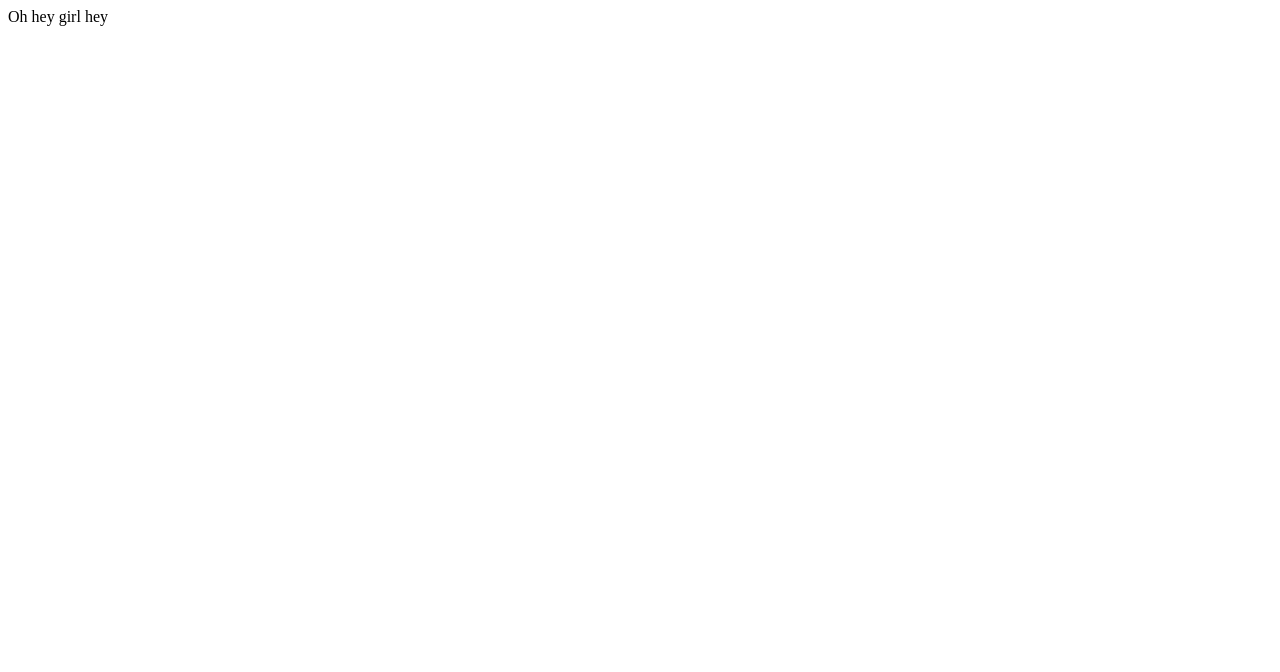
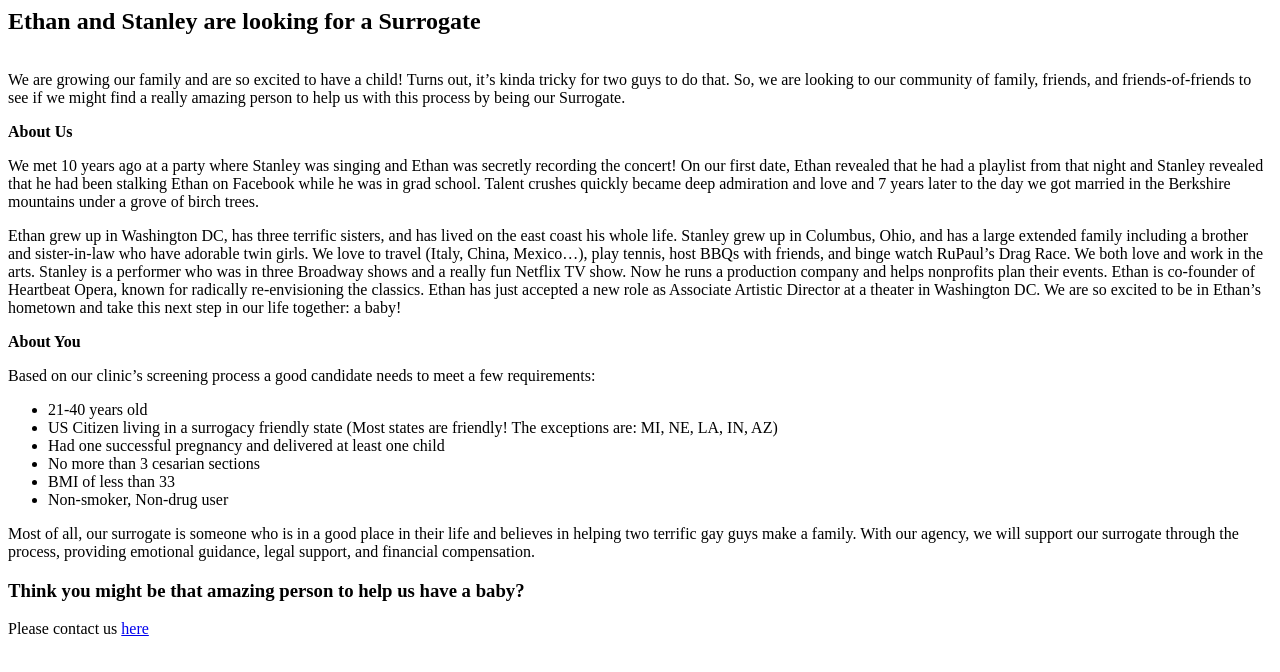
Before and after one commit to clheard54/ethanandstanley, a plain HTML site: page index.html in a window 1280 px wide. Drawn offline with Linux system fonts and the light colour scheme.

Commit message:
bare bones

```diff
--- a/index.html
+++ b/index.html
@@ -1 +1,28 @@
-<p>Oh hey girl hey</p>
+<h2>Ethan and Stanley are looking for a Surrogate</h2>
+
+
+<img></img>
+
+<p>We are growing our family and are so excited to have a child! Turns out, it’s kinda tricky for two guys to do that. So, we are looking to our community of family, friends, and friends-of-friends to see if we might find a really amazing person to help us with this process by being our Surrogate.</p>
+
+<b>About Us</b>
+<p>We met 10 years ago at a party where Stanley was singing and Ethan was secretly recording the concert! On our first date, Ethan revealed that he had a playlist from that night and Stanley revealed that he had been stalking Ethan on Facebook while he was in grad school. Talent crushes quickly became deep admiration and love and 7 years later to the day we got married in the Berkshire mountains under a grove of birch trees.</p>
+
+<p>Ethan grew up in Washington DC, has three terrific sisters, and has lived on the east coast his whole life. Stanley grew up in Columbus, Ohio, and has a large extended family including a brother and sister-in-law who have adorable twin girls. We love to travel (Italy, China, Mexico…), play tennis, host BBQs with friends, and binge watch RuPaul’s Drag Race. We both love and work in the arts. Stanley is a performer who was in three Broadway shows and a really fun Netflix TV show. Now he runs a production company and helps nonprofits plan their events. Ethan is co-founder of Heartbeat Opera, known for radically re-envisioning the classics. Ethan has just accepted a new role as Associate Artistic Director at a theater in Washington DC. We are so excited to be in Ethan’s hometown and take this next step in our life together: a baby!</p>
+
+<b>About You</b>
+<p>Based on our clinic’s screening process a good candidate needs to meet a few requirements:</p>
+    <ul>
+    <li>21-40 years old</li>
+    <li>US Citizen living in a surrogacy friendly state (Most states are friendly! The exceptions are: MI, NE, LA, IN, AZ)</li>
+    <li>Had one successful pregnancy and delivered at least one child</li>
+    <li>No more than 3 cesarian sections</li>
+    <li>BMI of less than 33</li>
+    <li>Non-smoker, Non-drug user</li>
+    </ul>
+
+<p>Most of all, our surrogate is someone who is in a good place in their life and believes in helping two terrific gay guys make a family. With our agency, we will support our surrogate through the process, providing emotional guidance, legal support, and financial compensation.</p>
+
+<b><h3>Think you might be that amazing person to help us have a baby?</h3></b>
+
+<p>Please contact us <a href="www.google.com">here</a></p>
```
